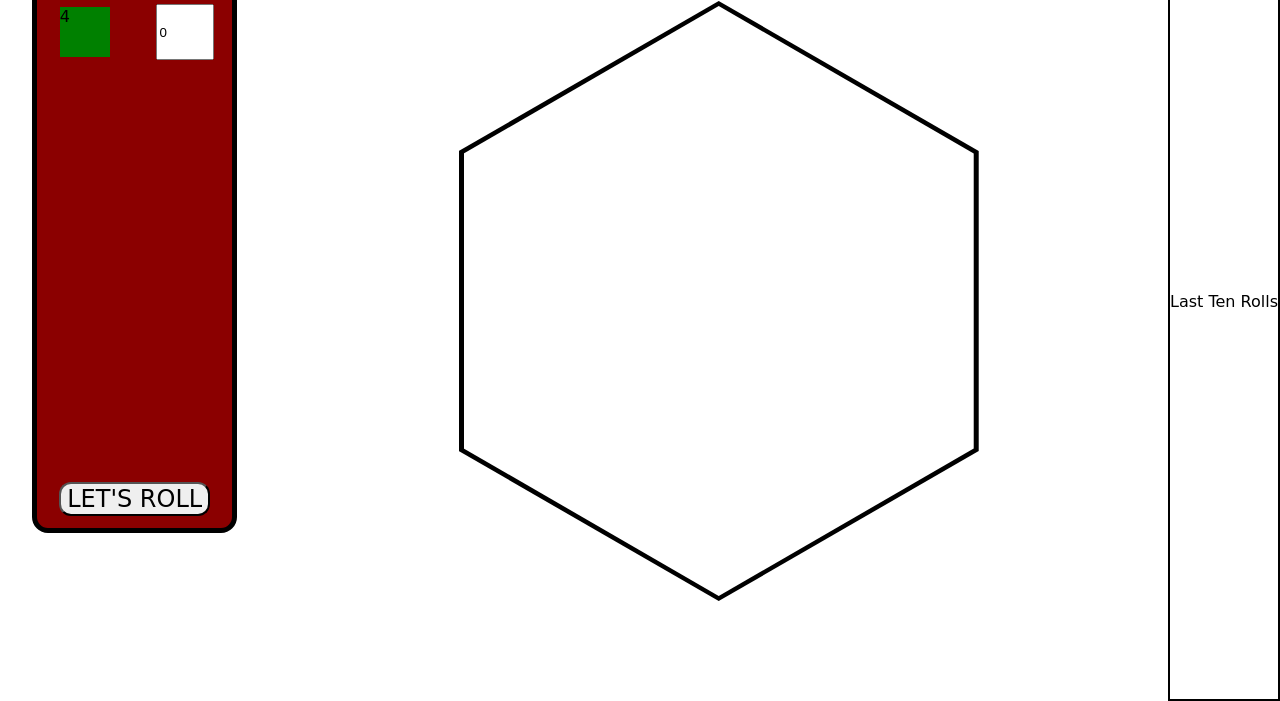
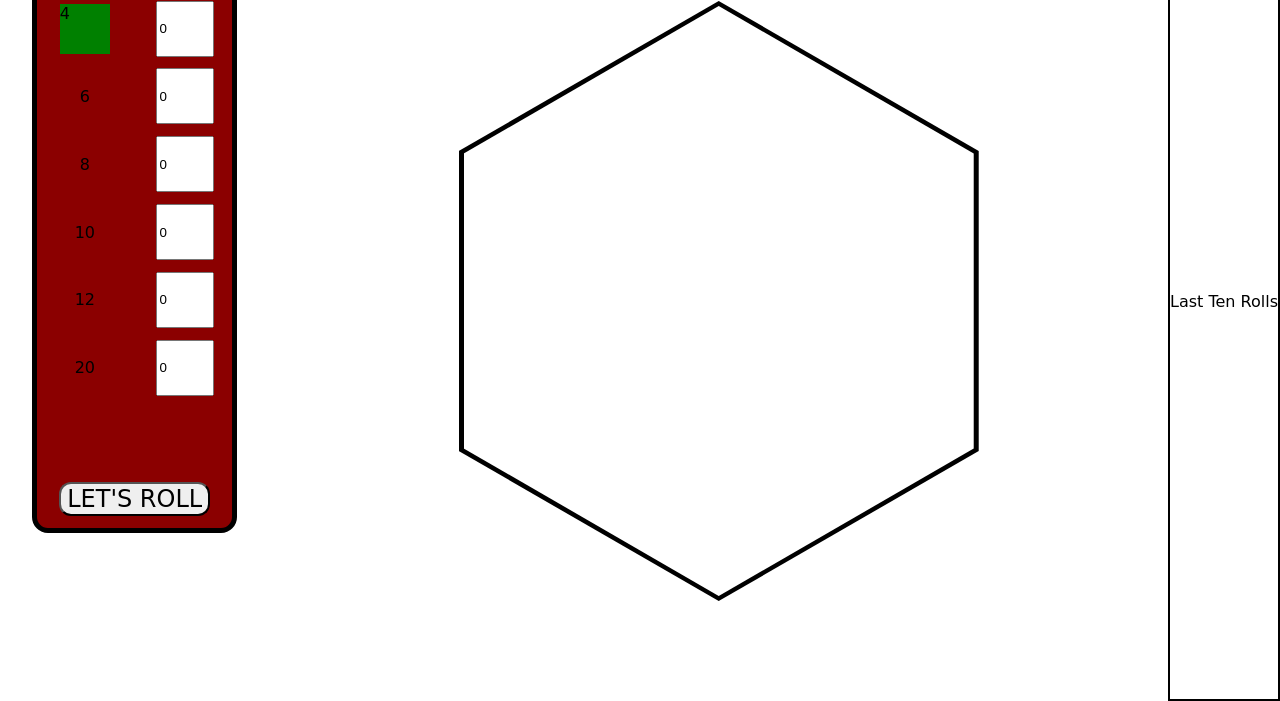
Before and after one commit to WilliamAxtell/Dice-Roller, a website: page public/index.html in a window 1280 px wide. Shown: the part 99-800 px from the top of the page. Drawn offline with Linux system fonts and the light colour scheme; a web font is replaced by a local one.

Commit message:
First Form Submit!

```diff
--- a/package.json
+++ b/package.json
@@ -12,6 +12,7 @@
     "nodemon": "^3.0.2"
   },
   "dependencies": {
+    "body-parser": "^1.20.2",
     "express": "^4.18.2"
   }
 }
--- a/public/index.html
+++ b/public/index.html
@@ -12,10 +12,20 @@
     <link rel="stylesheet" href="main.css">
 </head>
 <body>
-  <form id="dice-picker">
+  <form id="dice-picker" method="post">
     <h1>Dice Roller</h1>
     <label id="d4-label" for="d4">4</label>
-    <input id="d4" value="0" type="number">
+    <input id="d4" name="d4" value="0" type="number">
+    <label id="d6-label" for="d6">6</label>
+    <input id="d6" name="d6" value="0" type="number">
+    <label id="d8-label" for="d8">8</label>
+    <input id="d8" name="d8" value="0" type="number">
+    <label id="d10-label" for="d10">10</label>
+    <input id="d10" name="d10" value="0" type="number">
+    <label id="d12-label" for="d12">12</label>
+    <input id="d12" name="d12" value="0" type="number">
+    <label id="d20-label" for="d20">20</label>
+    <input id="d20" name="d20" value="0" type="number">
     <button type="submit" id="roll-btn">let's roll</button>
   </form>
   <div id="dice-border">
```
Also changed, not shown: app.js (+11 -1 lines), controllers/tasks.js (added, +30 -0 lines), roller.js (deleted, +0 -24 lines), routes/tasks.js (added, +8 -0 lines), 1 other file.
